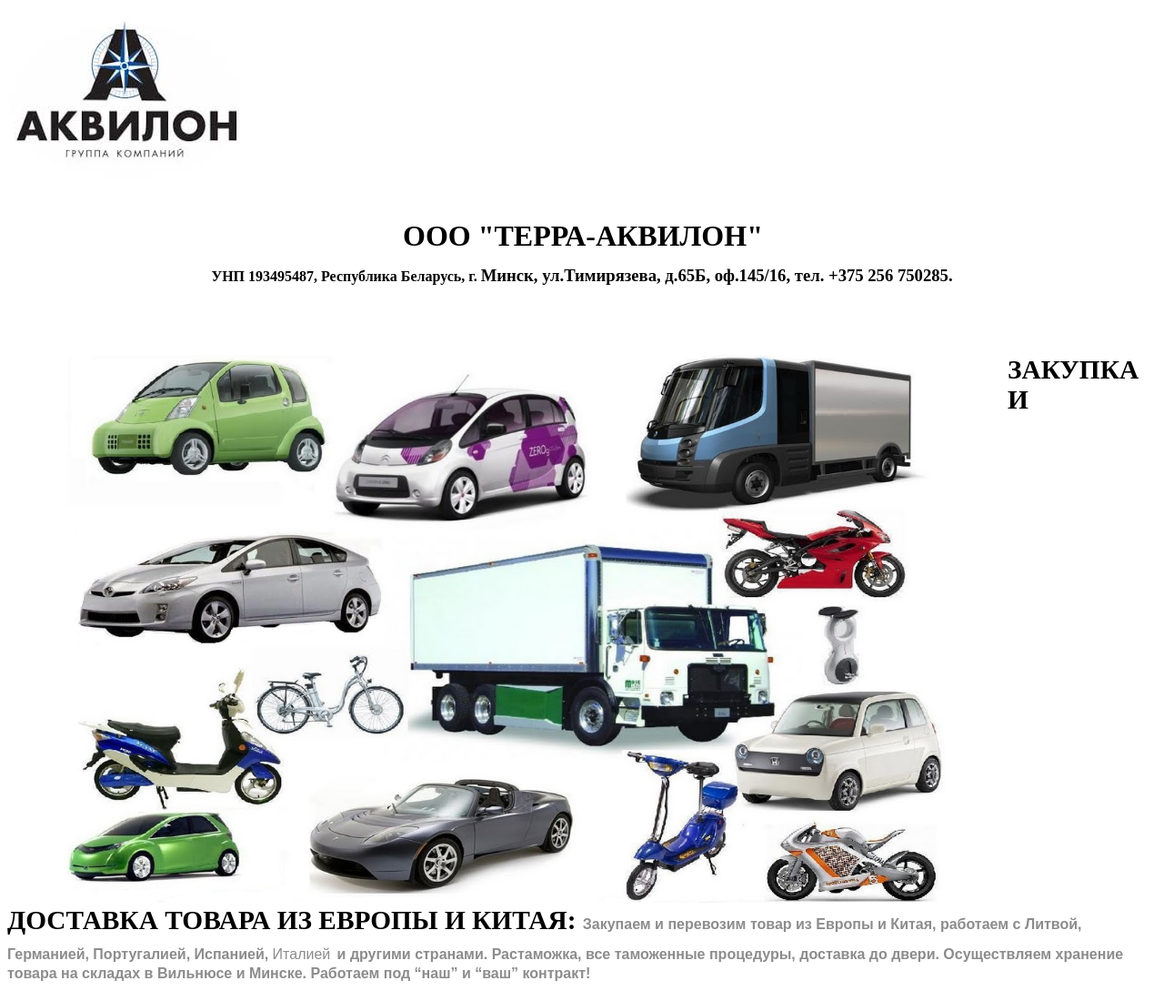
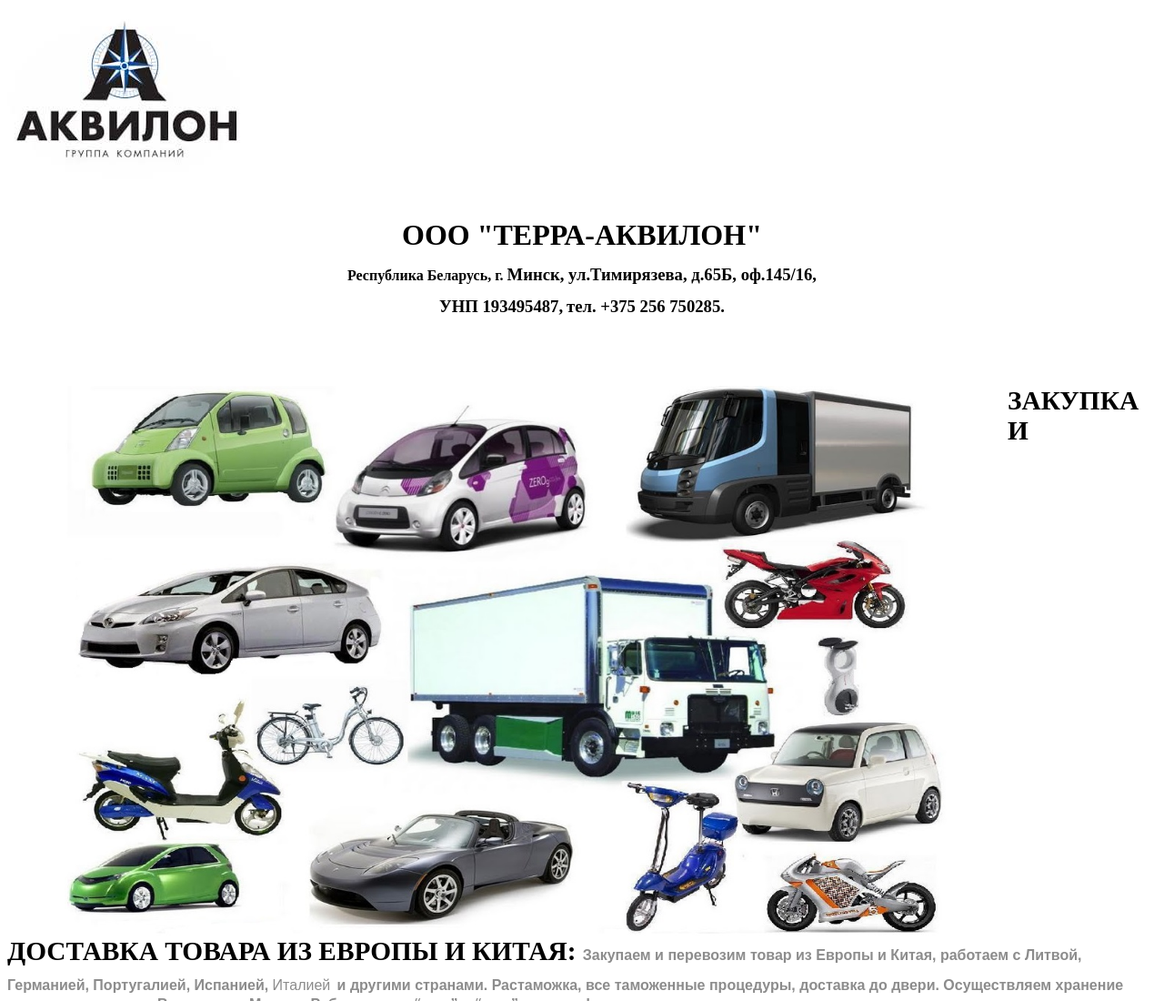
Before and after one commit to bytrans/bytrans.github.io, a plain HTML site: page index.html in a window 1280 px wide. Shown: the top 1100 px of the page at 91% size. Drawn offline with Linux system fonts and the light colour scheme.

Commit message:
Add files via upload

```diff
--- a/index.html
+++ b/index.html
@@ -32,16 +32,19 @@
       <br>
     </h2>
     <br>
-    <h2 class="western" align="justify"><br>
-      <br>
-    </h2>
-    <h2 class="western" align="center"><font style="font-size: 24pt"
-        size="6"><b>&nbsp;&nbsp; <a name="ООО_ТЕРРА-АКВИЛОН_"></a>ООО
-          "ТЕРРА-АКВИЛОН"&nbsp;&nbsp;</b></font>&nbsp;</h2>
+    <h1 align="center"><br>
+    </h1>
+    <h1 align="center"><font style="font-size: 24pt" size="6"><b>&nbsp;&nbsp;
+
+          <a name="ООО_ТЕРРА-АКВИЛОН_"></a><font size="+3">ООО
+            "ТЕРРА-АКВИЛОН"</font>&nbsp;&nbsp;</b></font>&nbsp;</h1>
     <h2 class="western" align="center"><font style="font-size: 12pt"
-        size="3"><b>УНП 193495487, Республика Беларусь, г. </b></font><font
+        size="3"><b>Республика Беларусь, г. </b></font><font
         style="font-size: 14pt" size="4">Минск, ул.Тимирязева, д.65Б,
-        оф.145/16, тел. +375 256 750285.</font></h2>
+        оф.145/16, </font></h2>
+    <h2 class="western" align="center"><font style="font-size: 14pt"
+        size="4"><b>УНП 193495487,</b><font size="3"> </font>тел. +375
+        256 750285.</font></h2>
     <p><br>
       <br>
     </p>
@@ -51,6 +54,8 @@
         height="605"> <font color="#8c8c8c"><font face="Source Code Pro
           Black"><font style="font-size: 22pt" size="6"><font
               color="#000000"><span style="text-decoration: none"><b>ЗАКУПКА
+
+
 
 
 
```
